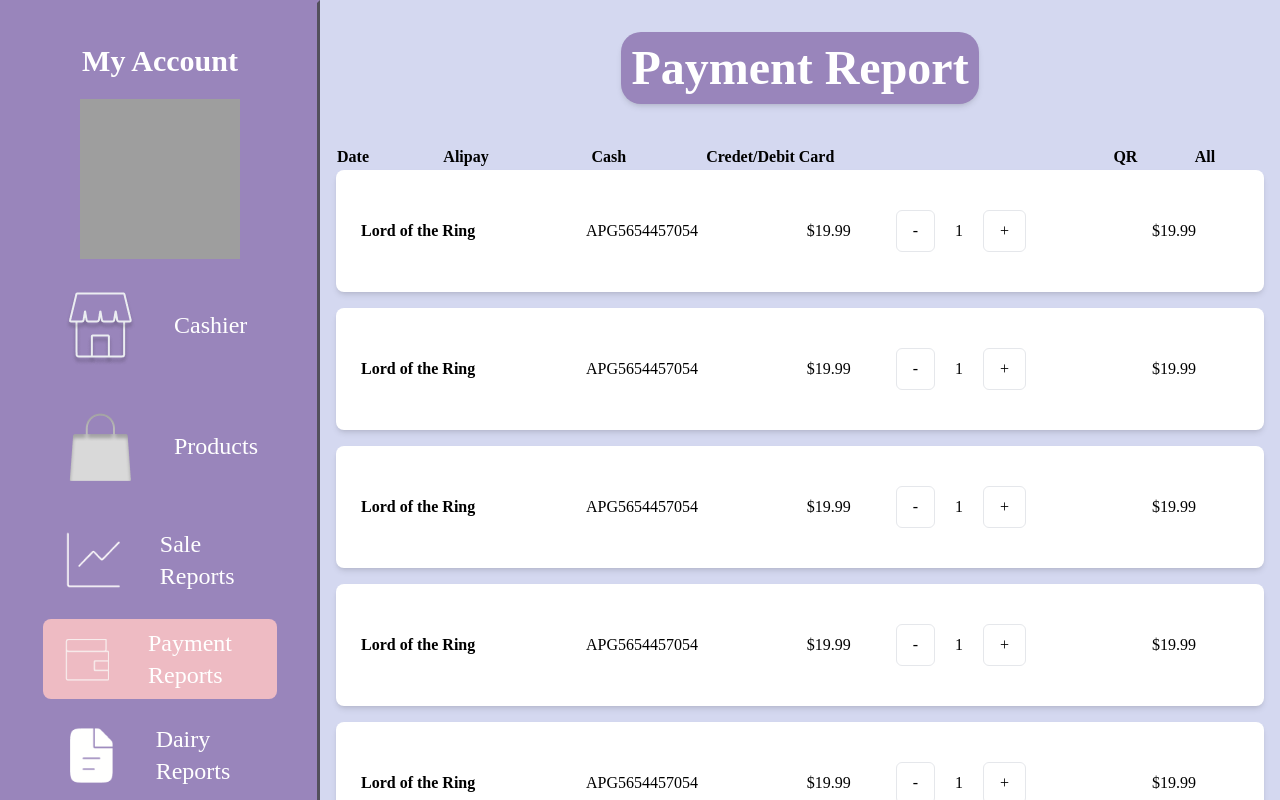
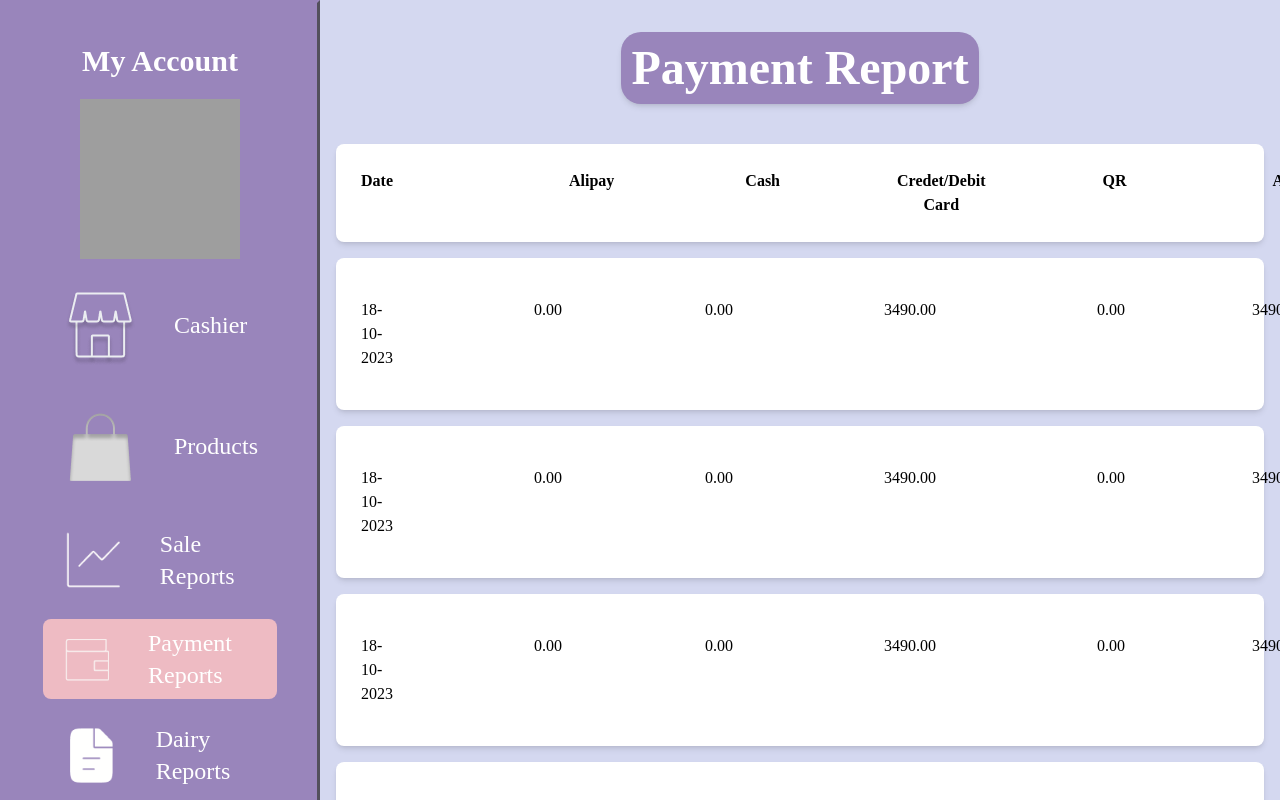
Before and after one commit to phollaphat/disney-sa, a Nuxt app in the folder disney-shop/: page /reportPayment in a window 1280 px wide. Shown: the top 800 px of the page. Built offline with nearby package versions, Linux system fonts and the light colour scheme; grey boxes are pictures that could not be loaded.

Commit message:
payment report

```diff
--- a/disney-shop/pages/checkout.vue
+++ b/disney-shop/pages/checkout.vue
@@ -1,7 +1,7 @@
 <template>
     <div class="flex flex-col justify-start">
         <div class="h-screen py-8">
-            <div class="container mx-auto px-4">
+            <div class="mx-auto px-4">
                 <h1 class="text-[48px] text-[#FFFFFF] font-semibold mb-10 mx-auto w-[358px] bg-[#9985BB] text-center rounded-[20px] shadow-md">Checkout</h1>
                 <div class="flex flex-col md:flex-row gap-4">
                     <div class="md:w-3/4">
@@ -52,6 +52,7 @@
                         </div>  -->
                         <div class="bg-white rounded-lg shadow-md p-6">
 
+
                             <h2 class="text-lg font-semibold mb-4">Summary</h2>
                             <div class="flex justify-between mb-2">
                                 <span>Subtotal</span>
@@ -89,6 +90,10 @@
 
                         <div class="mt-4">
                             <div class="bg-white rounded-lg shadow-md p-6">
+                                <h2 class="text-lg font-semibold mb-4">Customer</h2>
+                                <input type="text"
+                                    class="w-full relative bg-gray-50ring-0 outline-none border border-neutral-500 text-neutral-900 placeholder-[#9BA4B5] text-sm rounded-lg focus:ring-violet-500  focus:border-violet-500 block p-2.5"
+                                    placeholder="Customer tel...">
 
                             </div>
                         </div>
--- a/disney-shop/pages/claim.vue
+++ b/disney-shop/pages/claim.vue
@@ -1,8 +1,4 @@
 <template>
-<<<<<<< HEAD:disney-shop/pages/claim.vue
-    <div>
-        claim
-=======
     <div class="flex flex-col justify-start">
         <div class="h-screen py-8">
             <div class="container mx-auto px-4">
@@ -95,6 +91,5 @@
                 </div>
             </div>
         </div>
->>>>>>> ec25655f379bd216136e82b5e3dd37dce8a444d5:disney-shop/pages/checkout.vue
     </div>
 </template>
--- a/disney-shop/pages/reportPayment.vue
+++ b/disney-shop/pages/reportPayment.vue
@@ -1,42 +1,34 @@
 <template>
     <div class="flex flex-col justify-start">
         <div class="h-screen py-8">
-            <div class="container mx-auto px-4">
+            <div class="mx-auto px-4">
                 <h1 class="text-[48px] text-[#FFFFFF] font-semibold mb-10 mx-auto w-[358px] bg-[#9985BB] text-center rounded-[20px] shadow-md">Payment Report</h1>
                 <div class="flex flex-col md:flex-row gap-5">
                     <div class="md:w-full">
-                        <table class="w-full">
+                        <div class="bg-white rounded-lg shadow-md p-6 mb-4">
+                            <table class="w-full flex rows gap-[132px]">
+                                    <tr class="flex rows gap-[115px]">
+                                        <th class="font-semibold ">Date </th>
+                                        <th class="font-semibold pl-[60px]">Alipay</th>
+                                        <th class="font-semibold pl-[15px]">Cash</th>
+                                        <th class="font-semibold">Credet/Debit Card</th>
+                                        <th class="font-semibold">QR</th>
+                                        <th class="font-semibold pl-[30px]">All</th>
+                                    </tr>
+                        </table>
 
-                                    <tr>
-                                        <th class="text-left font-semibold">Date </th>
-                                        <th class="text-left font-semibold">Alipay</th>
-                                        <th class="text-left font-semibold">Cash</th>
-                                        <th class="text-left font-semibold">Credet/Debit Card</th>
-                                        <th class="text-left font-semibold">QR</th>
-                                        <th class="text-left font-semibold">All</th>
-                                    </tr>
+                        </div>
 
-                        </table>
                         <div class="bg-white rounded-lg shadow-md p-6 mb-4" v-for="i in 5">
                             <table class="w-full">
-
                                 <tbody>
-                                    <tr>
-                                        <td class="py-4">
-                                            <div class="flex items-center">
-                                                <span class="font-semibold">Lord of the Ring</span>
-                                            </div>
-                                        </td>
-                                        <td class="py-4">APG5654457054</td>
-                                        <td class="py-4">$19.99</td>
-                                        <td class="py-4">
-                                            <div class="flex items-center">
-                                                <button class="border rounded-md py-2 px-4 mr-2">-</button>
-                                                <span class="text-center w-8">1</span>
-                                                <button class="border rounded-md py-2 px-4 ml-2">+</button>
-                                            </div>
-                                        </td>
-                                        <td class="py-4">$19.99</td>
+                                    <tr class=" flex rows gap-[125px]">
+                                        <td class="py-4">18-10-2023</td>
+                                        <td class="py-4 pl-[15px]"> 0.00 </td>
+                                        <td class="py-4 pl-[17px]"> 0.00 </td>
+                                        <td class="py-4 pl-[25px]"> 3490.00 </td>
+                                        <td class="py-4 pl-[35px]">0.00</td>
+                                        <td class="py-4">3490.00</td>
 
                                     </tr>
                                     <!-- More product rows -->
--- a/disney-shop/pages/shoping-cart.vue
+++ b/disney-shop/pages/shoping-cart.vue
@@ -68,7 +68,7 @@
                                     Coupon</button>
                             </div>
                             <hr class="my-3">
-                            <MenuLink to="/"
+                            <MenuLink to="/checkout"
                                 class="bg-[#5D12D2] hover:bg-[#9400FF] text-white py-2 px-4 rounded-lg mt-4 w-full text-center">
                                 checkout
                             </MenuLink>
```
